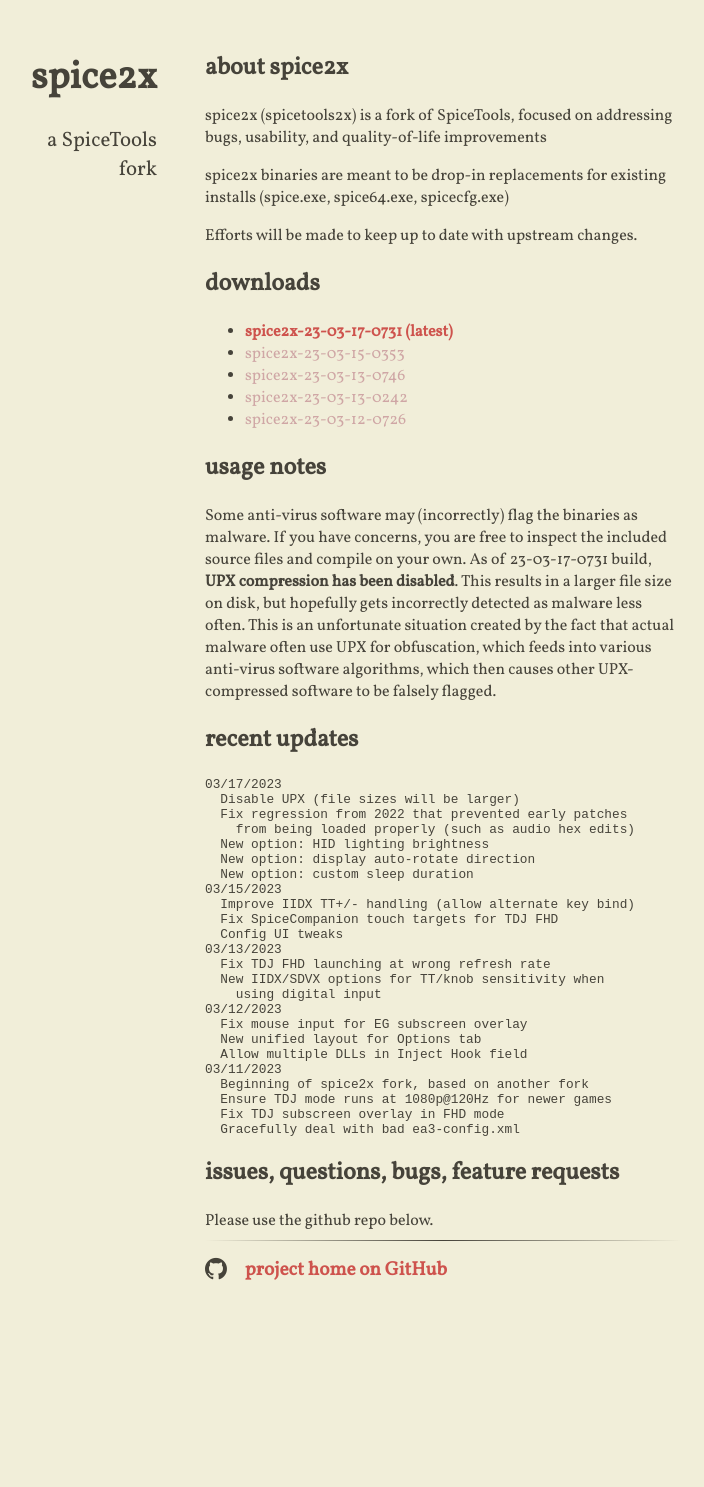
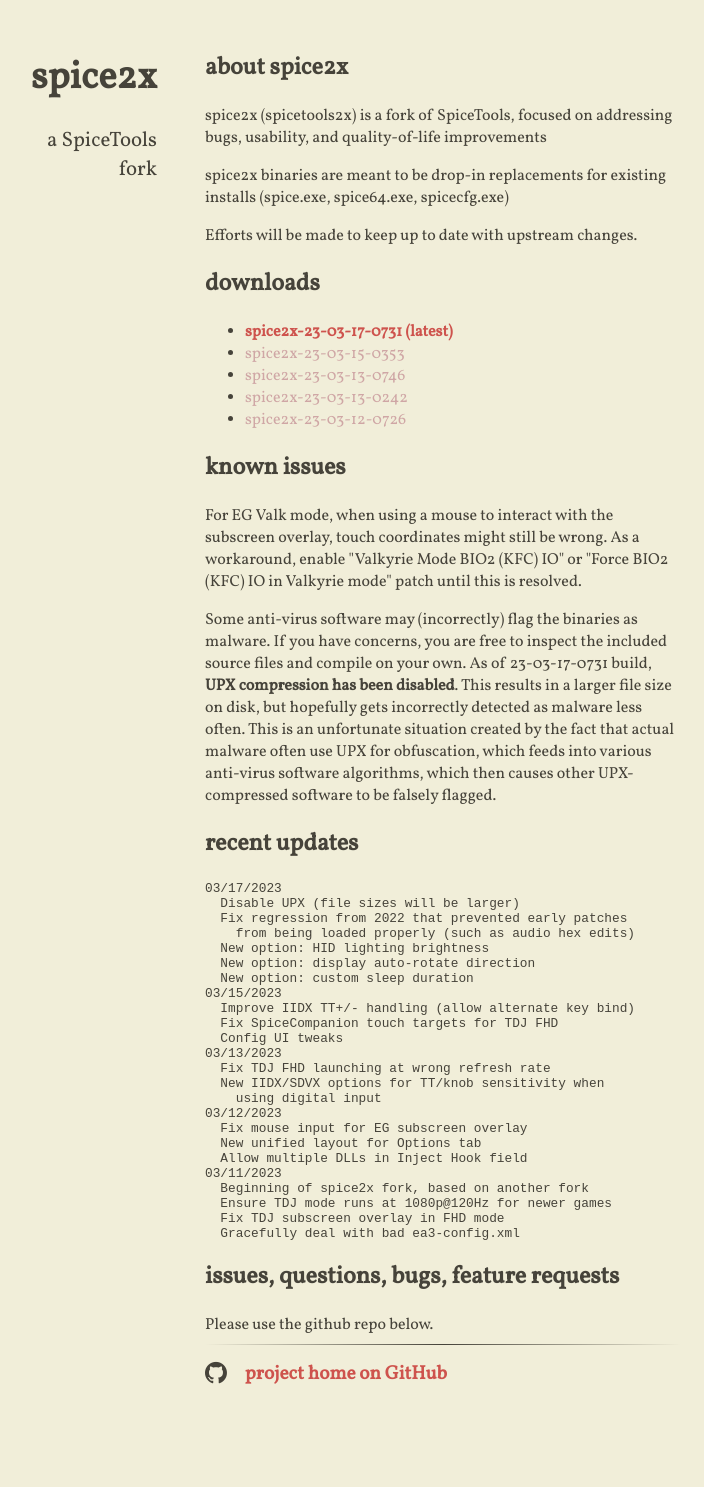
Before and after one commit to spice2x/spice2x.github.io, a Jekyll site: the page built from docs/index.html, in a window 1280 px wide. Shown: the whole page, without its empty margins (299-1003 px from the left). Built offline with Jekyll 4.4.1, drawn with Linux system fonts in a browser that asks for light colours; nearby versions of some CDN libraries; before the commit the page ends 1383 px from its top, so only the background shows below that.

Commit message:
valk mode warning

```diff
--- a/docs/_includes/content.html
+++ b/docs/_includes/content.html
@@ -34,7 +34,9 @@
   </li>
 </ul>
 
-<h2>usage notes</h2>
+<h2>known issues</h2>
+
+<p>For EG Valk mode, when using a mouse to interact with the subscreen overlay, touch coordinates might still be wrong. As a workaround, enable "Valkyrie Mode BIO2 (KFC) IO" or "Force BIO2 (KFC) IO in Valkyrie mode" patch until this is resolved.</p>
 
 <p>Some anti-virus software may (incorrectly) flag the binaries as malware. If you have concerns, you are free to inspect the included source files and compile on your own. As of 23-03-17-0731 build, <strong>UPX compression has been disabled</strong>. This results in a larger file size on disk, but hopefully gets incorrectly detected as malware less often. This is an unfortunate situation created by the fact that actual malware often use UPX for obfuscation, which feeds into various anti-virus software algorithms, which then causes other UPX-compressed software to be falsely flagged.</p>
 
```
